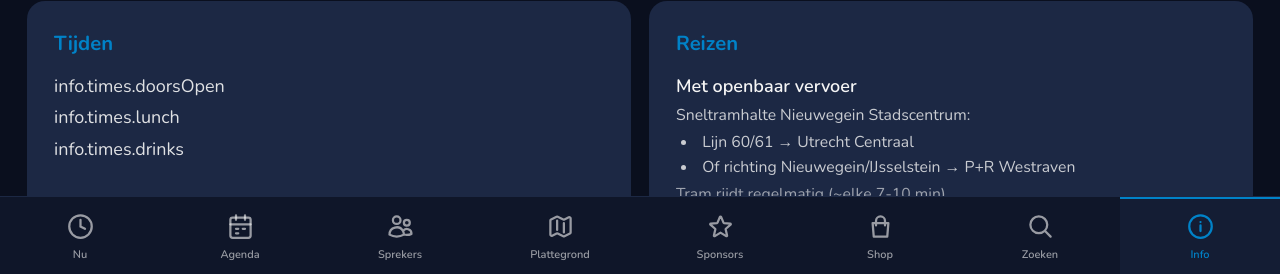
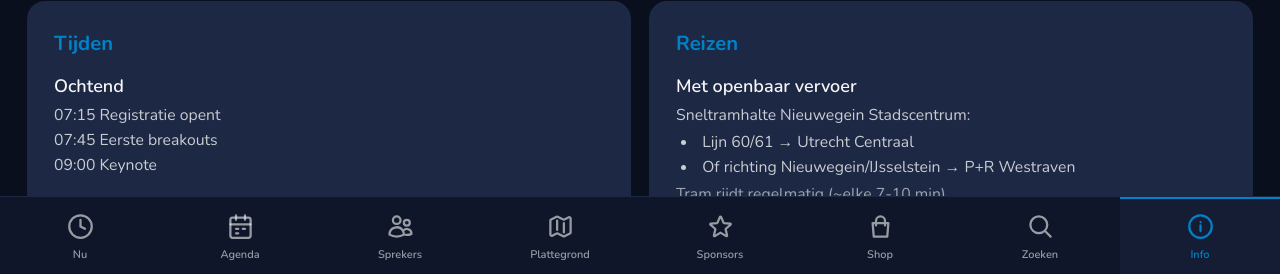
Before and after one commit to expertslive/ziggy, a React (Vite) app in the folder packages/kiosk/: page /info in a window 1280 px wide. Shown: the part 523-797 px from the top of the page. Built offline with nearby package versions, Linux system fonts and the light colour scheme; no server answers.

Commit message:
fix(kiosk): InfoPage Tijden card uses new structured i18n keys

```diff
--- a/packages/kiosk/src/pages/InfoPage.tsx
+++ b/packages/kiosk/src/pages/InfoPage.tsx
@@ -53,11 +53,32 @@ export function InfoPage() {
           </div>
         </Card>
         <Card title={t('info.times.title')}>
-          <ul className="text-el-light/90 space-y-1">
-            <li>{t('info.times.doorsOpen')}</li>
-            <li>{t('info.times.lunch')}</li>
-            <li>{t('info.times.drinks')}</li>
-          </ul>
+          <div className="space-y-4 text-el-light/80">
+            <div>
+              <h3 className="font-semibold text-el-light mb-1">{t('info.times.morning.heading')}</h3>
+              <ul className="text-sm space-y-0.5">
+                <li>{t('info.times.morning.registration')}</li>
+                <li>{t('info.times.morning.firstBreakout')}</li>
+                <li>{t('info.times.morning.keynote')}</li>
+              </ul>
+            </div>
+            <div>
+              <h3 className="font-semibold text-el-light mb-1">{t('info.times.afternoon.heading')}</h3>
+              <ul className="text-sm space-y-0.5">
+                <li>{t('info.times.afternoon.morningBreakouts')}</li>
+                <li>{t('info.times.afternoon.lunch')}</li>
+                <li>{t('info.times.afternoon.afternoonBreakouts')}</li>
+              </ul>
+            </div>
+            <div>
+              <h3 className="font-semibold text-el-light mb-1">{t('info.times.evening.heading')}</h3>
+              <ul className="text-sm space-y-0.5">
+                <li>{t('info.times.evening.prizeShow')}</li>
+                <li>{t('info.times.evening.closing')}</li>
+                <li>{t('info.times.evening.drinks')}</li>
+              </ul>
+            </div>
+          </div>
         </Card>
         <Card title={t('info.travel.title')}>
           <div className="space-y-4 text-el-light/80">
```
